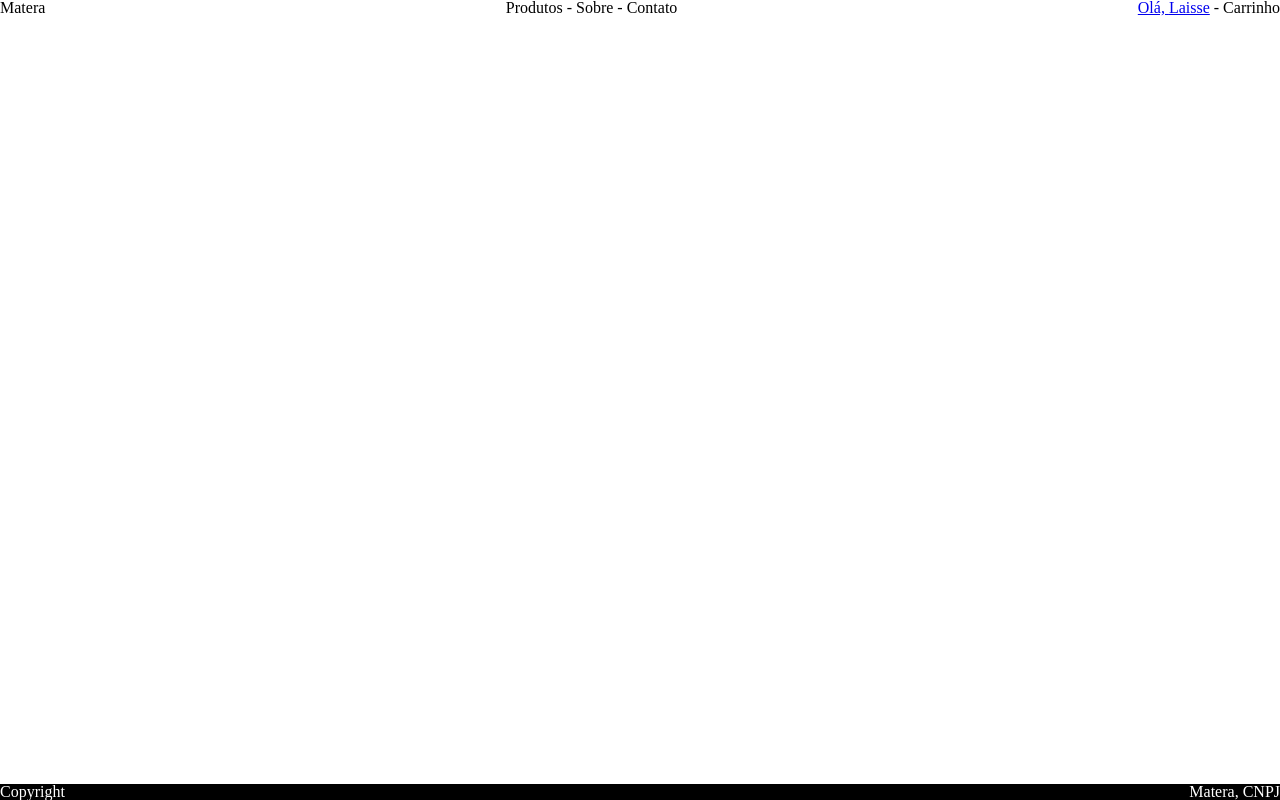
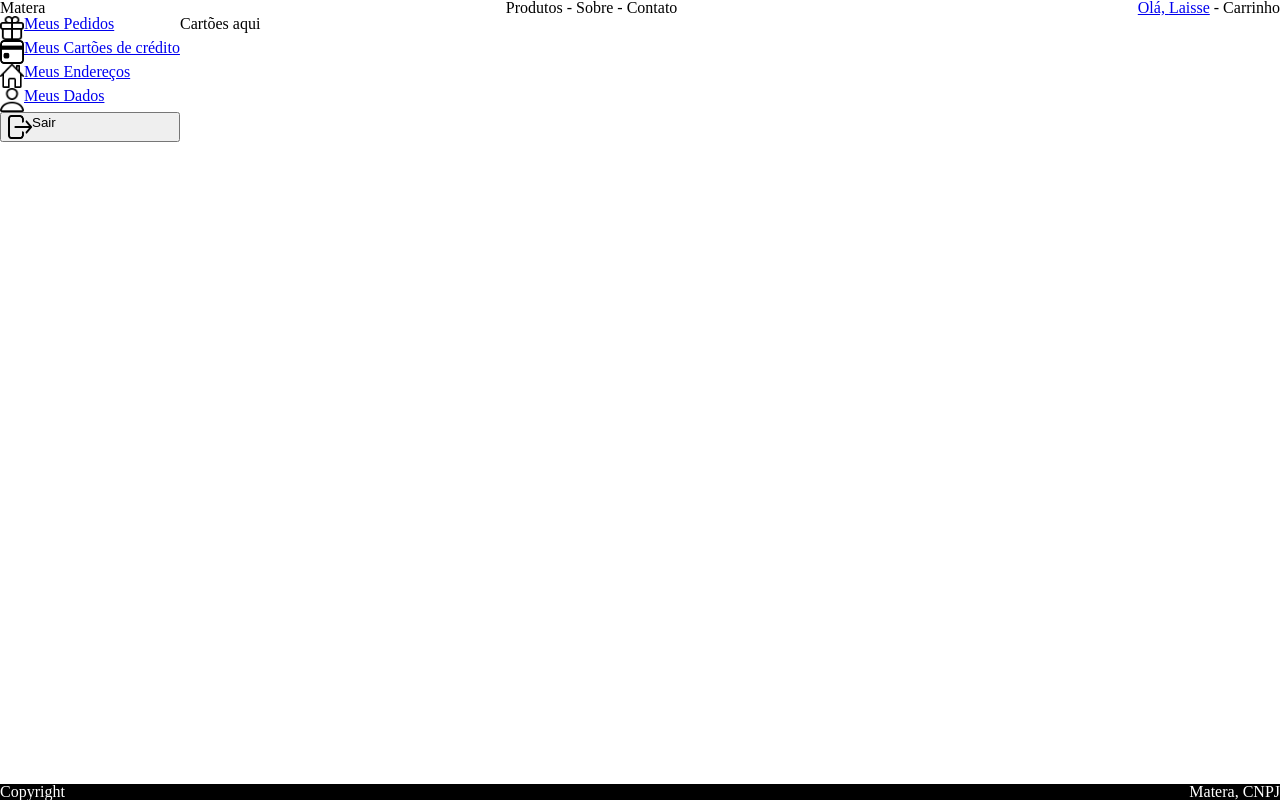
Before and after one commit to lcfernandez/driven-projeto15-matera-front, a React (Create React App) app: page /conta/cartoes in a window 1280 px wide. Built offline with nearby package versions, Linux system fonts and the light colour scheme.

Commit message:
feat: add CardsPage

```diff
--- a/src/App.js
+++ b/src/App.js
@@ -10,6 +10,7 @@ import HomePage from "./pages/HomePage";
 import SignInPage from "./pages/SignInPage";
 import SignUpPage from "./pages/SignUpPage";
 import AccountPage from "./pages/AccountPage";
+import CardsPage from "./pages/CardsPage";
 import PurchasesPage from "./pages/PurchasesPage";
 import ProductsPage from "./pages/ProductsPage";
 import BedsPage from "./pages/BedsPage";
@@ -50,6 +51,7 @@ function App() {
                         <Route path="/login" element={<SignInPage />} />
                         <Route path="/conta" element={<AccountPage />} />
                         <Route path="/conta/pedidos" element={<PurchasesPage />} />
+                        <Route path="/conta/cartoes" element={<CardsPage />} />
                         <Route path="/produtos" element={<ProductsPage />} />
                         <Route path="/produtos/cadeiras" element={<ChairsPage />} />
                         <Route path="/produtos/camas" element={<BedsPage />} />
--- a/src/components/AccountMenu.js
+++ b/src/components/AccountMenu.js
@@ -20,7 +20,7 @@ export const AccountMenu = () => {
                     </AccountLinks>
                 </li>
                 <li>
-                    <AccountLinks>
+                    <AccountLinks to="/conta/cartoes">
                         <img
                             alt="ícone de cartão"
                             src={card}
--- /dev/null
+++ b/src/pages/CardsPage.js
@@ -0,0 +1,16 @@
+import { AccountContainer } from "../assets/styles/AccountStyle";
+import { AccountMenu } from "../components/AccountMenu";
+
+const CardsPage = () => {
+
+    return (
+        <AccountContainer>
+            <AccountMenu />
+            <div className="main-conteudo">
+               Cartões aqui
+            </div>
+        </AccountContainer>
+    );
+};
+
+export default CardsPage;
```
